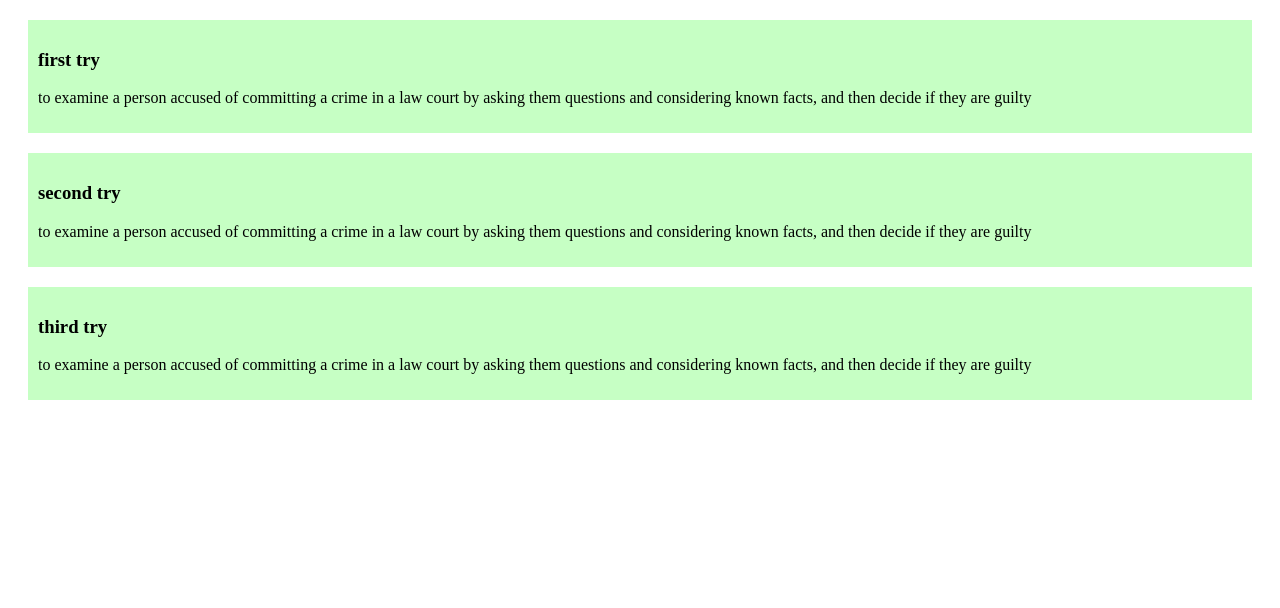
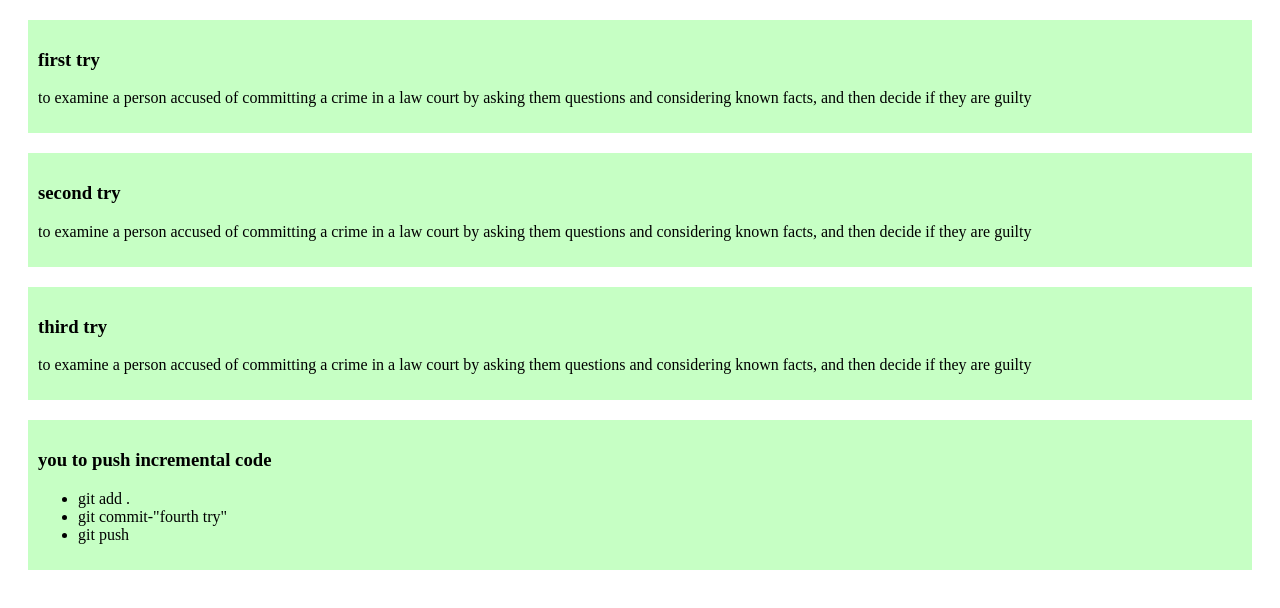
Before and after one commit to islamuddin62178/fourth-try, a plain HTML site: page index.html in a window 1280 px wide. Drawn offline with Linux system fonts and the light colour scheme.

Commit message:
fourth try

```diff
--- a/index.html
+++ b/index.html
@@ -31,5 +31,13 @@
         they are guilty
       </p>
     </div>
+    <div>
+        <h3> you to push incremental code</h3>
+        <ul>
+            <li> git add .</li>
+            <li> git commit-"fourth try"</li>
+            <li> git push</li>
+        </ul>
+    </div>
   </body>
 </html>
```
